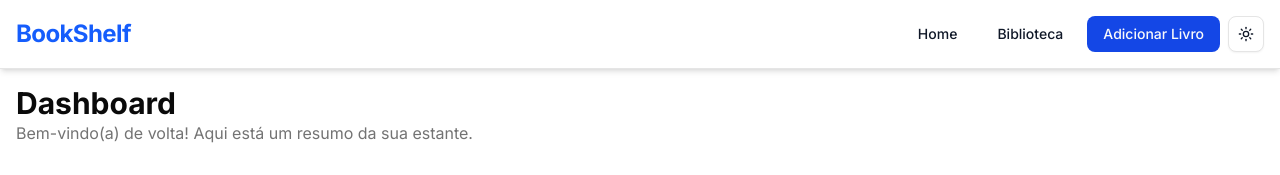
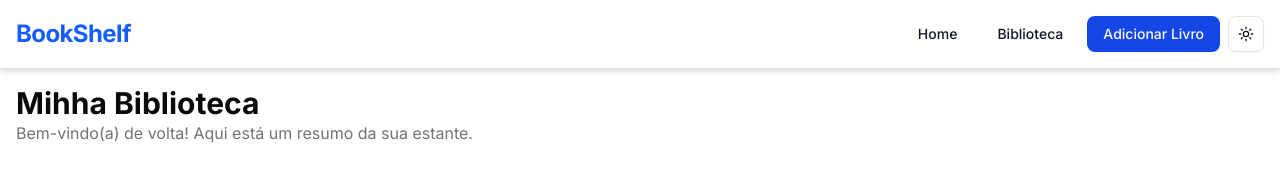
Before and after one commit to Lucas-Almeida729/BookShelf, a Next.js app: page / in a window 1280 px wide. Shown: the top 175 px of the page. Built offline with nearby package versions, Linux system fonts and the light colour scheme; no server answers; the database is empty.

Commit message:
Ajuste geral

```diff
--- a/src/app/page.tsx
+++ b/src/app/page.tsx
@@ -112,7 +112,7 @@
   return (
     <div className="container mx-auto p-4 space-y-8">
       <div>
-        <h1 className="text-3xl font-bold">Dashboard</h1>
+        <h1 className="text-3xl font-bold">Mihha Biblioteca</h1>
         <p className="text-muted-foreground">
           Bem-vindo(a) de volta! Aqui está um resumo da sua estante.
         </p>
```
Also changed, not shown: 1 other file (tests, documents, lock files or other folders).
